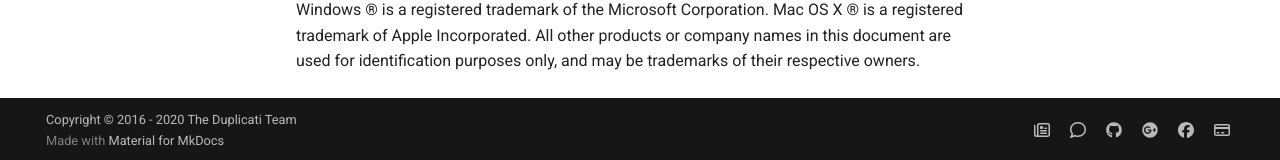
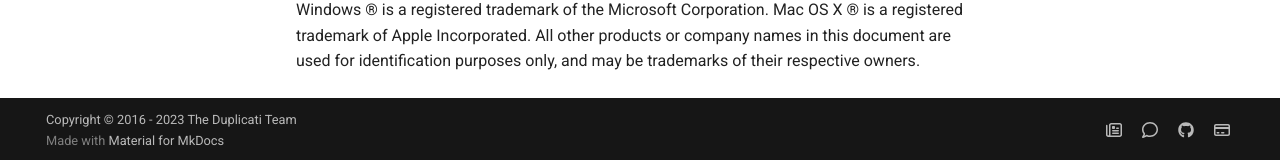
Before and after one commit to kees-z/DuplicatiDocs, an MkDocs documentation site: the page built from docs/index.md, in a window 1280 px wide and 1150 px high. Shown: the part 987-1147 px from the top of the window. Built offline with MkDocs 1.6.1 and Material for MkDocs 9.7.7, drawn with Linux system fonts in a browser that asks for light colours; comment, search, counter and statistics services are not loaded.

Commit message:
Update mkdocs.yml
Dead links Google+ and Facebook removed.

```diff
--- a/mkdocs.yml
+++ b/mkdocs.yml
@@ -11,7 +11,7 @@ repo_name: 'kees-z/DuplicatiDocs'
 repo_url: 'https://github.com/kees-z/DuplicatiDocs/'
 
 # Copyright
-copyright: 'Copyright &copy; 2016 - 2020 The Duplicati Team'
+copyright: 'Copyright &copy; 2016 - 2023 The Duplicati Team'
 
 # Configuration
 theme:
@@ -40,12 +40,6 @@ extra:
     - type: 'github'
       link: 'https://github.com/duplicati/duplicati'
       icon: 'fontawesome/brands/github'
-    - type: 'google-plus'
-      link: 'https://plus.google.com/105271984558189185842'
-      icon: 'fontawesome/brands/google-plus'
-    - type: 'facebook'
-      link: 'http://www.facebook.com/pages/Duplicati/105118456272281'
-      icon: 'fontawesome/brands/facebook'
     - type: 'donate'
       link: 'https://www.duplicati.com/donate'
       icon: 'fontawesome/regular/credit-card'
```
